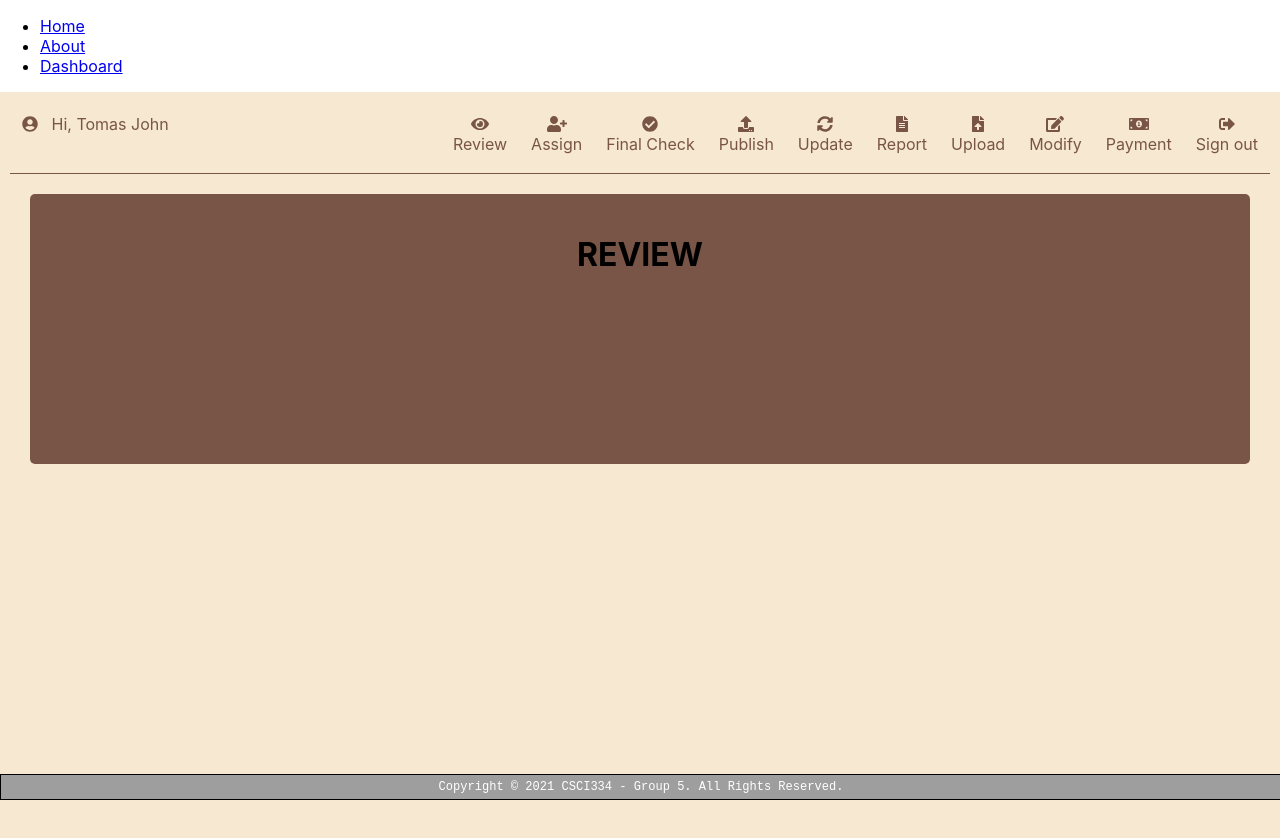
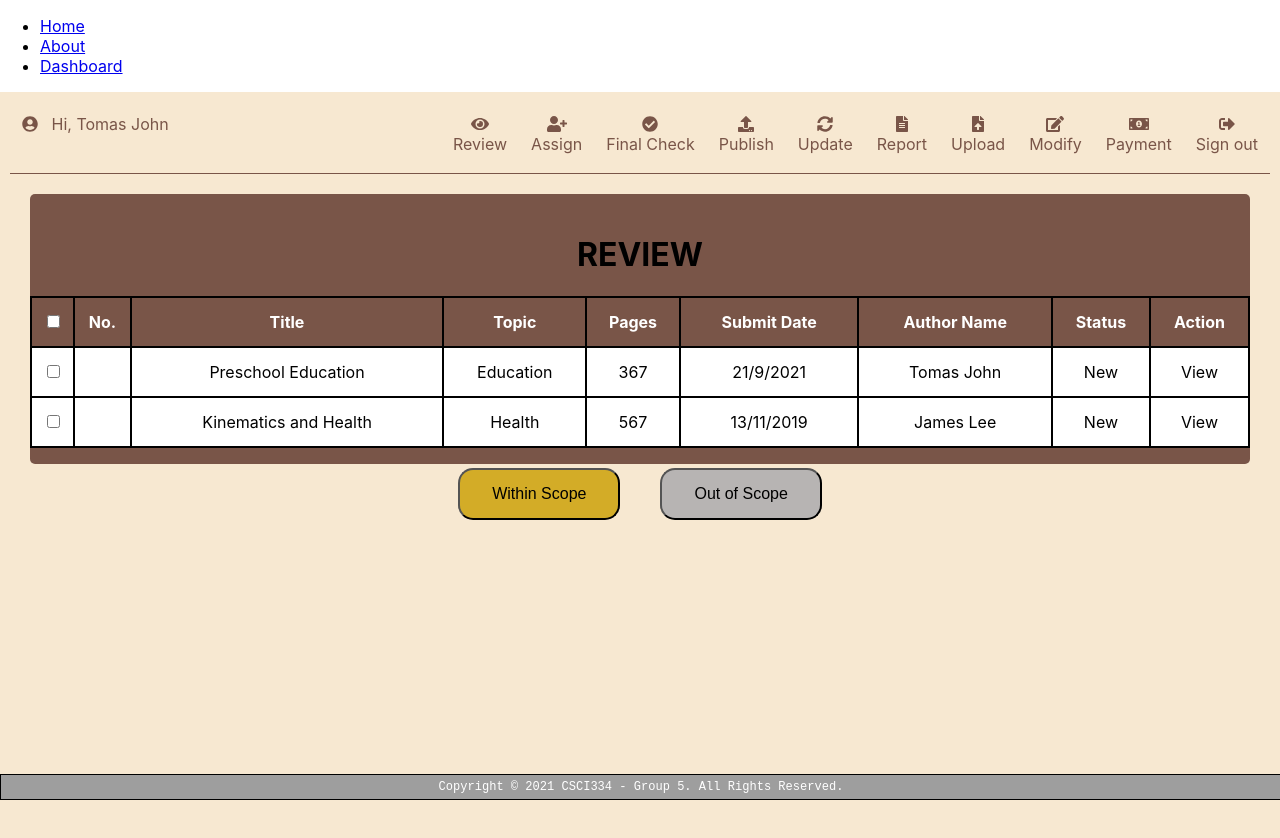
Before and after one commit to mohammedazizul/csci334-AutoJournalPublishDashboard-ClientSide, a React (Create React App) app: page /dashboard/review in a window 1280 px wide. Shown: the top 838 px of the page. Built offline with nearby package versions, Linux system fonts and the light colour scheme.

Commit message:
Review.js updated and add a new Table.css file under /src/components/Dashboard/Pages/Review/

```diff
--- a/src/components/Dashboard/Pages/Review/Review.js
+++ b/src/components/Dashboard/Pages/Review/Review.js
@@ -1,4 +1,5 @@
 import React from "react";
+import "./Table.css";
 
 const Review = () => {
   return (
@@ -13,6 +14,50 @@ const Review = () => {
       }}
     >
       <h1>REVIEW</h1>
+
+      <form>
+        <table>
+          <thead>
+            <tr>
+              <th><input type="checkbox"></input></th>
+              <th>No.</th>
+              <th>Title</th>
+              <th>Topic</th>
+              <th>Pages</th>
+              <th>Submit Date</th>
+              <th>Author Name</th>
+              <th>Status</th>
+              <th>Action</th>
+            </tr>
+          </thead>
+          <tbody>
+            <tr>
+              <td><input type="checkbox"></input></td>
+              <td></td>
+              <td>Preschool Education</td>
+              <td>Education</td>
+              <td>367</td>
+              <td>21/9/2021</td>
+              <td>Tomas John</td>
+              <td>New</td>
+              <td>View</td>
+            </tr>
+            <tr>
+              <td><input type="checkbox"></input></td>
+              <td></td>
+              <td>Kinematics and Health</td>
+              <td>Health</td>
+              <td>567</td>
+              <td>13/11/2019</td>
+              <td>James Lee</td>
+              <td>New</td>
+              <td>View</td>
+            </tr>
+          </tbody>
+        </table>
+        <input type="submit" value="Within Scope"></input>
+        <input type="submit" value="Out of Scope"></input>
+      </form>
     </div>
   );
 };
--- /dev/null
+++ b/src/components/Dashboard/Pages/Review/Table.css
@@ -0,0 +1,35 @@
+table {
+    border-collapse: collapse;
+    width: 100%;
+}
+
+table, th, td {
+    border: 2px solid #000000;
+}
+
+tr {
+    height: 50px;
+}
+
+thead {
+    background-color: #795548;
+    color: #ffffff;
+}
+
+tbody {
+    background-color: #ffffff;
+}
+
+input[type=submit] {
+    border-radius: 15px;
+    padding: 15px 32px;
+    margin: 20px;
+    font-size: 16px;
+}
+
+input:nth-child(2) {
+    background-color: #D3AC27;
+}
+input:last-child {
+    background-color: #B7B4B3;
+}
```
